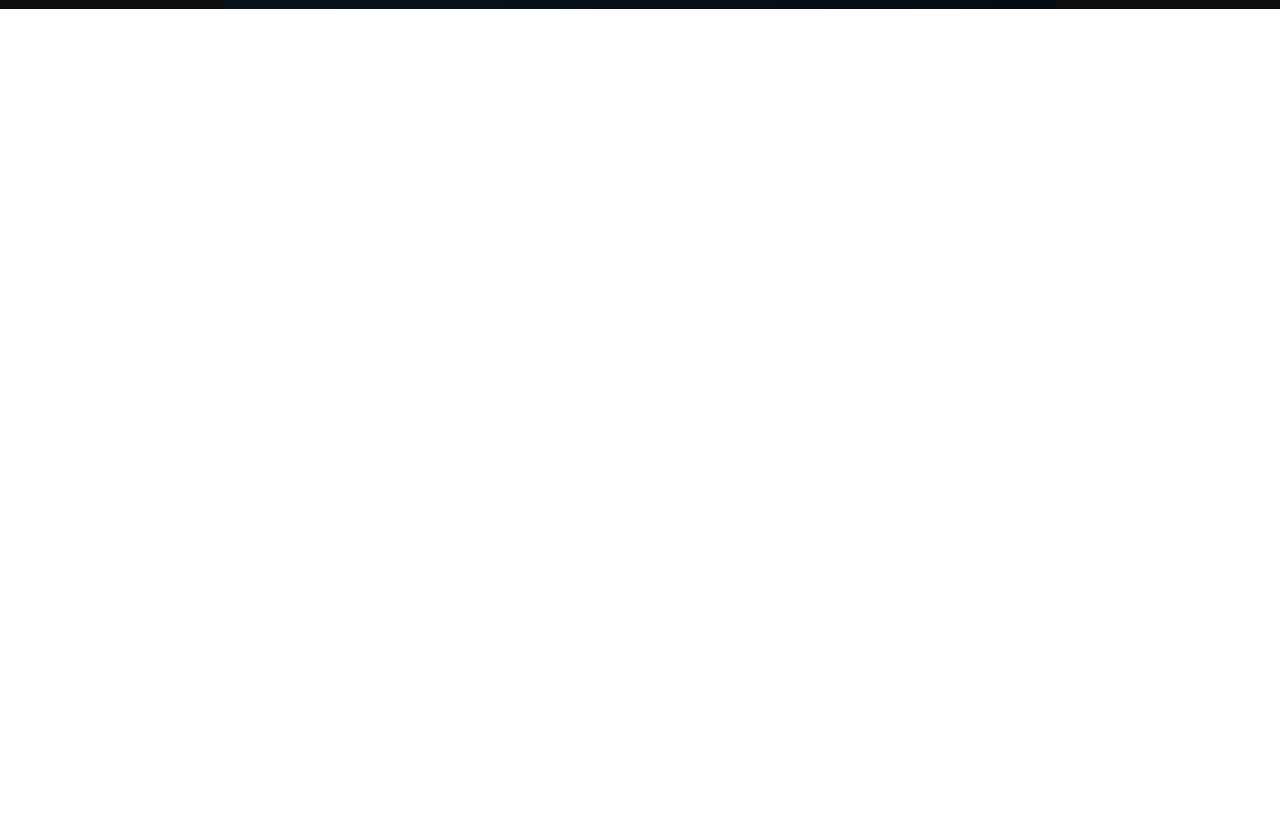
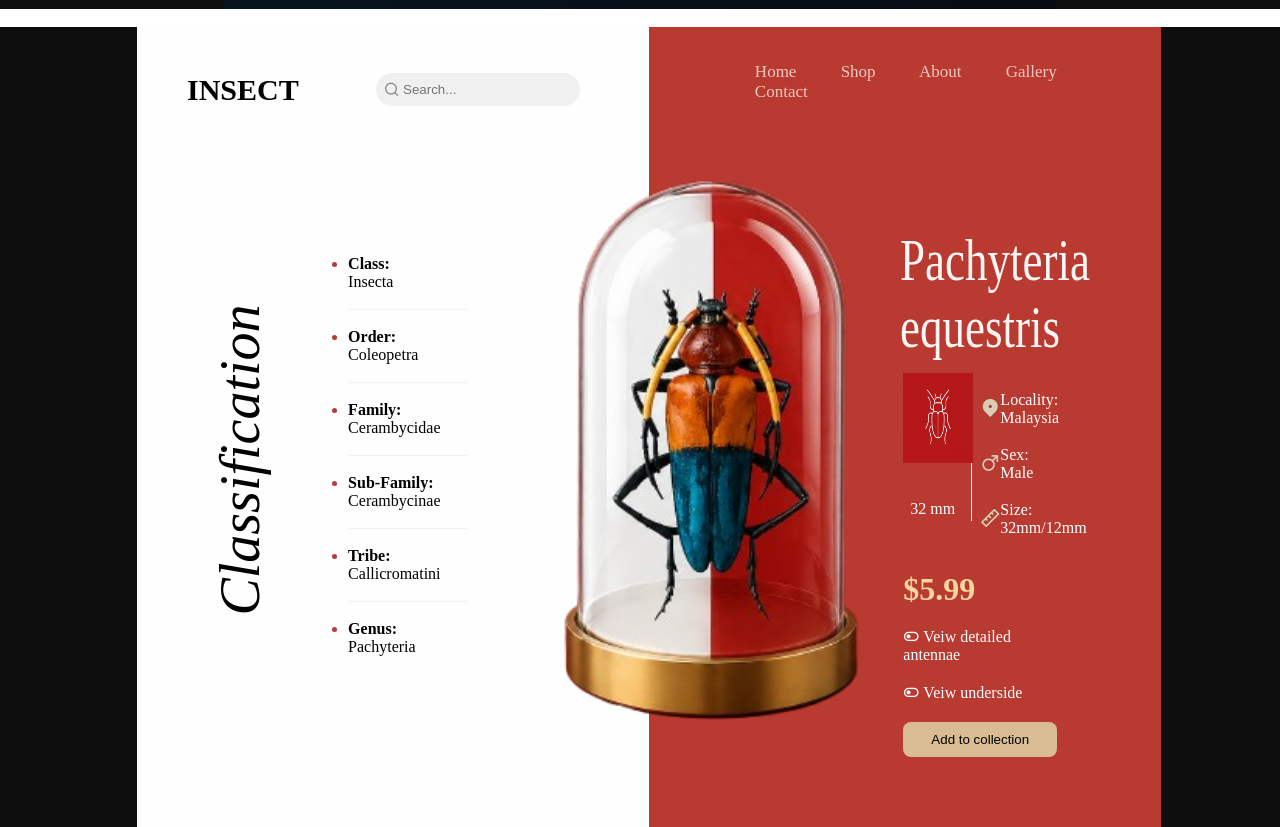
Before and after one commit to Albab-ctrl/A2, a plain HTML site: page index.html in a window 1280 px wide. Shown: the part 1609-2436 px from the top of the page. Before the commit the page ends 1618 px from the top, so only its background shows below. Drawn offline with nearby package versions, Linux system fonts and the light colour scheme.

Commit message:
a2 update

```diff
--- a/A2.css
+++ b/A2.css
@@ -246,6 +246,8 @@ section{
        margin-top: 13px;
 }
 
+/* PROJECT 2 */
+
 .FULL2{
     height: 100%;
     width: 100%;
@@ -400,8 +402,6 @@ section{
      margin-left: 40px;
 
 }
-
-
 .secdiv1h2{
     color: #E2E3E7;
    transform: scaleY(1.3);
@@ -440,7 +440,6 @@ section{
      font-size: 15px;
      font-weight: 500;
 }
-
 .full2footer1{
     height: 5%;
       margin-left: 3%;
@@ -489,7 +488,6 @@ section{
 .f1content{
     font-size: 10px;
 }
-
 .foot2child{
        display: flex;
        font-size: 8px;
@@ -579,3 +577,205 @@ font-size: 10px;
 #isd2h2{
     margin-top: 3px;
 }
+
+/* PROJECT 3 */
+
+
+.FULL3{
+    height: 100%;
+    width: 100%;
+    background-color: #0E0E0E;
+}
+.container3{
+    height: 100%;
+    width: 80%;
+    background-color: chocolate;
+      margin-left: 10.7%;
+      display: flex;
+      position: relative;
+}
+.leftdiv{
+      padding: 25px;
+    height: 100%;
+    width: 50%;
+    background-color:#FEFEFE;
+}
+
+header.lefthead{
+   margin-left: 25px;
+    height: 10%;
+    display: flex;
+    align-items: center;
+    justify-content: space-between;
+    width: 85%;
+background-color:transparent;
+}
+.leftcentre h1{
+    font-style: italic;
+    font-weight: 400;
+    font-size: 56px;
+    transform: rotate(270deg);
+    margin-left: 90px;
+}
+.leftcentre{
+    /* background-color: #738EA7; */
+       margin-left: 25px;
+    width: 45%;
+    height: 60%;
+    display: flex;
+}
+.leftcentre ul{
+     margin-left: -240px;
+     margin-top: 20px;
+}
+.ulline{
+    width: 120px;
+    height: 1px;
+    background-color:#F2F2F2;
+}
+li::marker{
+    color: #B43C38;
+    border: 0.2px solid #B9514E;
+}
+.ri-search-line{
+    position: absolute;
+    color: #8C8C8C;
+    top: 7.7px;
+    left: 8px;
+}
+.part2 input{
+    padding: 9px 7px 9px 20px;
+    border-radius: 20px;
+    background-color: #F0F0F0;
+    border: none;
+}
+.part2{
+    position: relative;
+}
+.part1{
+    font-weight: 700;
+    font-size: 15px;
+}
+header.righthead{
+   margin-left: 25px;
+    height: 10%;
+    display: flex;
+    align-items: center;
+    justify-content: space-between;
+    width: 85%;
+background-color:transparent;
+
+}
+.righthead p{
+    color: #EBC9C2;
+    padding: 25px;
+padding-top: 55px;
+font-size: 17px;
+padding-left: 55px;
+word-spacing: 40px;
+
+}
+.rightcentre{
+    height: 70%;
+    width: 35%;
+    background-color:transparent;
+   margin-bottom: 35px;
+   margin-left: 150px;
+}
+.rightdiv{
+    height: 100%;
+    width: 50%;
+    background-color:#B83A30;
+display:flex ;
+flex-direction: column;
+align-items: center;
+justify-content:space-between ;
+}
+.rightcentre .rch1{
+    padding: 10px;
+    font-weight: 300;
+    font-size: 45px;
+    color: #FEF6F5;
+      transform: scaleY(1.3);
+}
+.container3 img{
+    position: absolute;
+    left: 100px;
+    top: 100px;
+}
+.childrcentre img{
+    margin-left: 65%;
+    margin-top: 24%;
+}
+.childrcentre p{
+    color: white;
+    z-index: 2;
+    margin-left: 20px;
+    margin-top: 126px;
+    display: inline-block;
+}
+.ruline{
+    width: 0.5px;
+    height: 110px;
+    background-color: white;
+    margin-left: 81px;
+    margin-top: -107px;
+}
+.ccrcentre2{
+    display: flex;
+    position: relative;
+}
+ .ri-map-pin-2-fill{
+    color: #D5CFB6;
+    font-size: 20px;
+ position: relative;
+    top: 10px;
+}
+.ri-men-line{
+        color: #D5CFB6;
+    font-size: 20px;
+ position: relative;
+    top: 10px;
+}
+.ri-ruler-line{
+            color: #D5CFB6;
+    font-size: 20px;
+ position: relative;
+    top: 10px;
+}
+.tui{
+    margin-left: 20px;
+}
+.phela{
+    position: absolute;
+    top: -260px;
+    left: 70px;
+}
+.dusra{
+    position: absolute;
+    top: -205px;
+    left: 70px;
+}
+.teesra{
+    position: absolute;
+    top: -150px;
+    left: 70px;
+}
+.kch{
+    margin-top: 50px;
+    color: #F6D5A1;
+    margin-left: 13px;
+}
+.rdp{
+    color: white;
+    margin-top: 20px;
+    margin-left: 13px;
+}
+.endb{
+     margin-top: 20px;
+    margin-left: 13px;
+    border: none;
+    border-radius: 8px;
+     background-color: #DABC92;
+    padding: 10px 28px 10px 28px;
+}
--- a/index.html
+++ b/index.html
@@ -314,5 +314,83 @@
     </div>
   </div>
 
+  <br>
+  <div class="FULL3">
+    <div class="container3">
+       <img width="950px" src="./cockroach-removebg-preview.png" alt="">
+      <div class="leftdiv">
+        <header class="lefthead">
+          <div class="part1"> <h1>INSECT</h1></div>
+          <div class="part2">
+           <i class="ri-search-line"></i>
+          <input type="text"  placeholder="  Search..." >
+          </div>
+        </header>
+         <br><br><br><br><br><br>
+
+      <div class="leftcentre">
+        <h1>Classification </h1>
+        <ul>
+          <li><strong>Class:</strong><br>
+          Insecta</li> <br>
+          <div class="ulline"></div>
+          <br>
+            <li><strong>Order:</strong><br>
+          Coleopetra</li><br>
+          <div class="ulline"></div> <br>
+            <li><strong>Family:</strong><br>
+          Cerambycidae</li><br>
+          <div class="ulline"></div><br>
+            <li><strong>Sub-Family:</strong><br>
+          Cerambycinae</li><br>
+          <div class="ulline"></div><br>
+            <li><strong>Tribe:</strong><br>
+          Callicromatini</li><br>
+          <div class="ulline"></div><br>
+            <li><strong>Genus:</strong><br>
+          Pachyteria</li>
+        </ul>
+      </div>
+      </div>
+
+
+       <div class="rightdiv">
+        <header class="righthead">
+            <p>Home Shop About Gallery Contact</p>
+        </header>
+        <div class="rightcentre">
+          <h1 class="rch1">Pachyteria <br> equestris</h1>
+         <br>
+         <div class="childrcentre">
+
+          <div class="ccrcentre">
+           <img width="70px" height="90px" src="./cockicon.png" alt="">
+           <p >32 mm</p>
+           <div class="ruline"></div>
+            </div>
+            <div class="ccrcentre2">
+
+               <p class="phela"> <i class="ri-map-pin-2-fill"></i>Locality: <br>
+                <span class="tui">Malaysia</span> </p>
+
+                 <p class="dusra"> <i class="ri-men-line"></i>Sex: <br>
+                <span class="tui">Male</span> </p>
+
+                 <p class="teesra "><i class="ri-ruler-line"></i>Size: <br>
+                <span class="tui">32mm/12mm</span> </p>
+            </div>
+          </div>
+           <h1 class="kch">$5.99</h1>
+
+           <p class="rdp"><i class="ri-toggle-line"></i>  Veiw detailed antennae</p>
+            <p class="rdp"><i class="ri-toggle-line"></i>  Veiw underside</p>
+
+            <button class="endb">Add to collection</button>
+        </div>
+       </div>
+
+    </div>
+  </div>
+
   </body>
 </html>
```
Also changed, not shown: cockicon.png (added), cockroach-removebg-preview.png (added).
